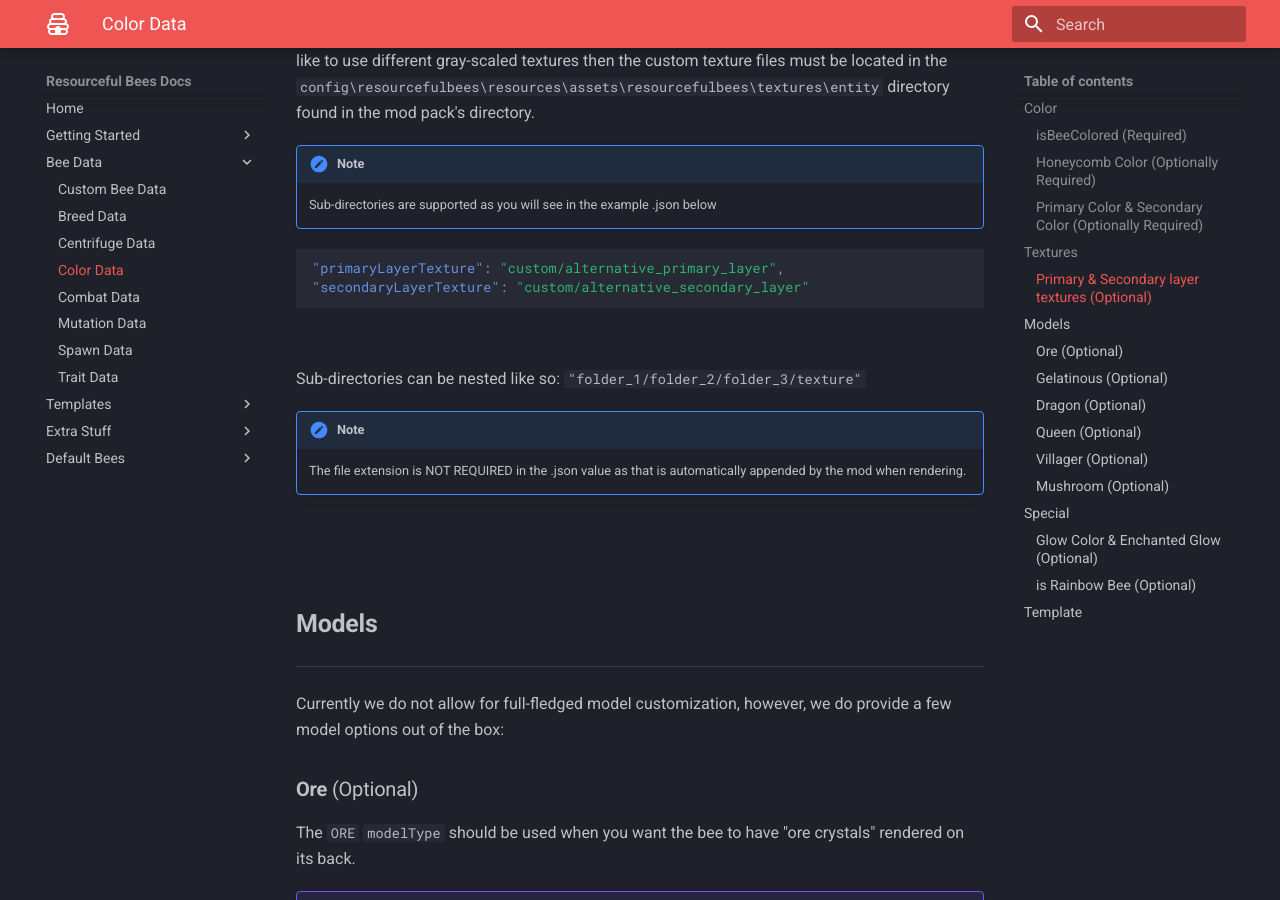
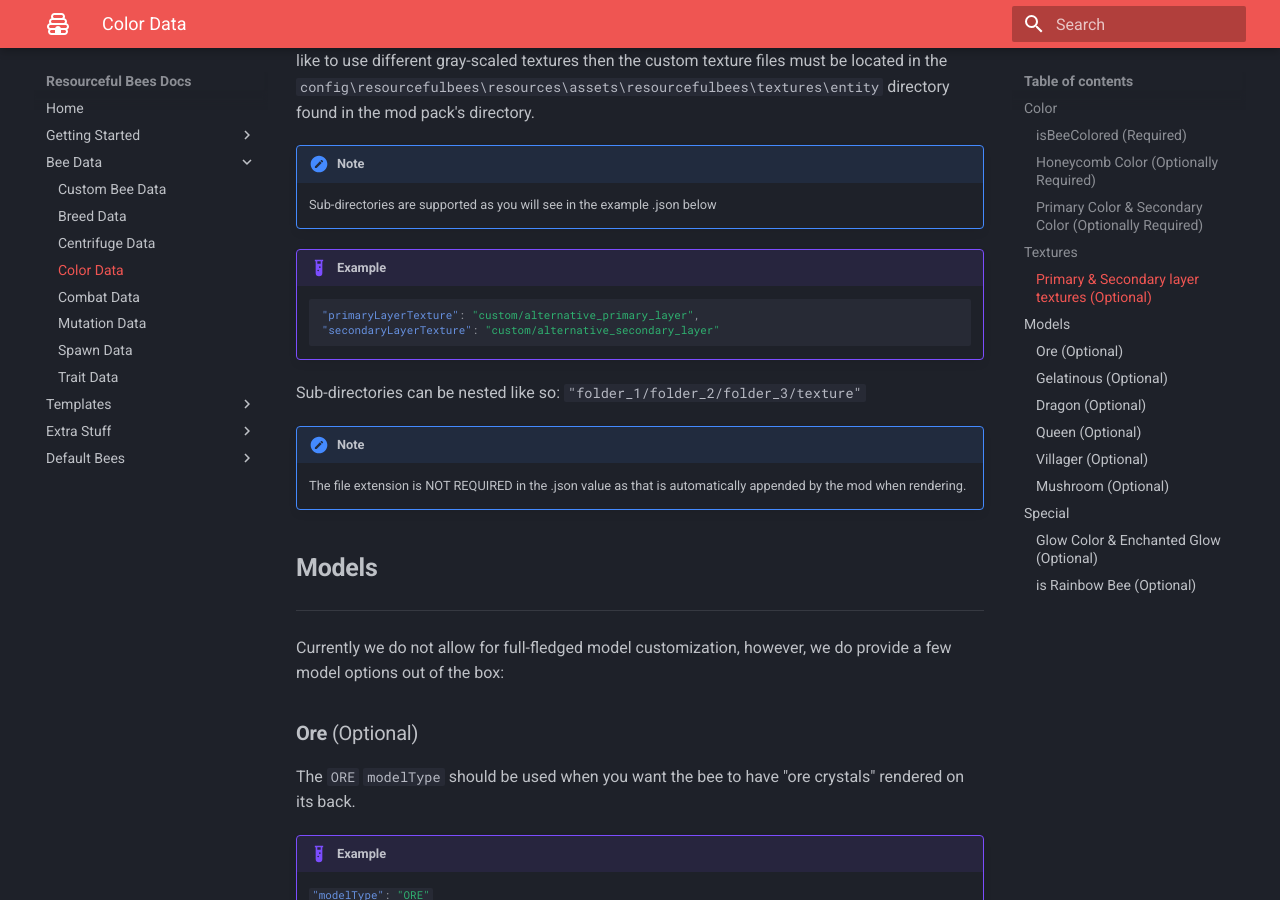
Before and after one commit to Team-Resourceful/ResourcefulBeesDocs, an MkDocs documentation site: the page built from docs/bee_data/color_data.md, in a window 1280 px wide and 900 px high, scrolled down 2041 px. Built offline with MkDocs 1.6.1 and Material for MkDocs 9.7.7, drawn with Linux system fonts in a browser that asks for light colours.

Commit message:
Update color_data.md

````diff
--- a/docs/bee_data/color_data.md
+++ b/docs/bee_data/color_data.md
@@ -62,19 +62,16 @@ The primary and secondary layer textures are the textures used for coloring the
 !!! note
 	Sub-directories are supported as you will see in the example .json below
 
-```json
-"primaryLayerTexture": "custom/alternative_primary_layer",
-"secondaryLayerTexture": "custom/alternative_secondary_layer"
-```
-<br>
+!!! example
+	```json
+	"primaryLayerTexture": "custom/alternative_primary_layer",
+	"secondaryLayerTexture": "custom/alternative_secondary_layer"
+	```
 
 Sub-directories can be nested like so: `"folder_1/folder_2/folder_3/texture"`
 
 !!! note
 	The file extension is NOT REQUIRED in the .json value as that is automatically appended by the mod when rendering.
-
-<br>
-<br>
 
 ## **Models**
 ***
@@ -173,31 +170,27 @@ Set `isRainbowBee` to `true` when you want the bee to cycle through a rainbow of
 
 `#!json "isRainbowBee": true`<br>
 
-<br>
-<br>
+!!! template "Template"
 
-## **Template**
-***
+	Here is the Color Data Template:
 
-Here is the Color Data Template:
-
-```json
-"ColorData": {
-	"primaryColor":"#005500",
-	"secondaryColor":"#005500",
-	"honeycombColor":"#005500",
-	"primaryLayerTexture":"/custom/primary_layer",
-	"secondaryLayerTexture":"/custom/secondary_layer",
-	"emissiveLayerTexture":"/creeper/creeper_bee_emissive",
-	"isBeeColored": true,
-	"isRainbowBee": false,
-	"isGlowing" : true,
-	"glowColor" : "#55ff55",
-	"isEnchanted" : false,
-	"glowingPulse" : 2,
-	"modelType": "DEFAULT"
-}
-```
+	```json
+	"ColorData": {
+		"primaryColor":"#005500",
+		"secondaryColor":"#005500",
+		"honeycombColor":"#005500",
+		"primaryLayerTexture":"/custom/primary_layer",
+		"secondaryLayerTexture":"/custom/secondary_layer",
+		"emissiveLayerTexture":"/creeper/creeper_bee_emissive",
+		"isBeeColored": true,
+		"isRainbowBee": false,
+		"isGlowing" : true,
+		"glowColor" : "#55ff55",
+		"isEnchanted" : false,
+		"glowingPulse" : 2,
+		"modelType": "DEFAULT"
+	}
+	```
 <!--stackedit_data:
 eyJoaXN0b3J5IjpbMTg3NjMwNTE0NCw4ODE1OTI0ODEsMzI2Nj
 Q0NzYwXX0=
````
